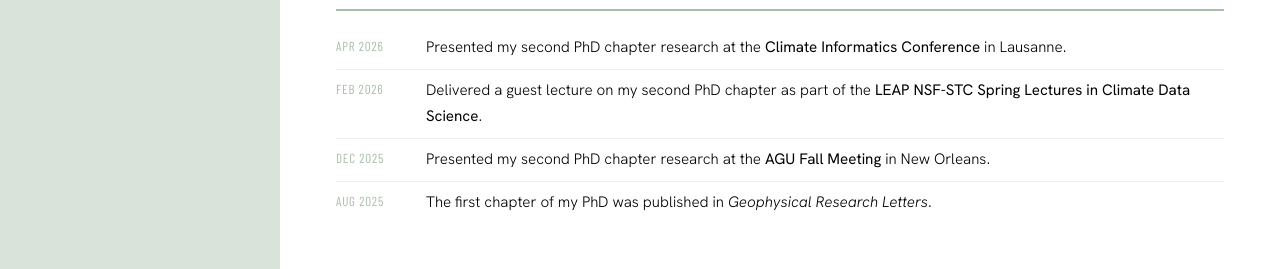
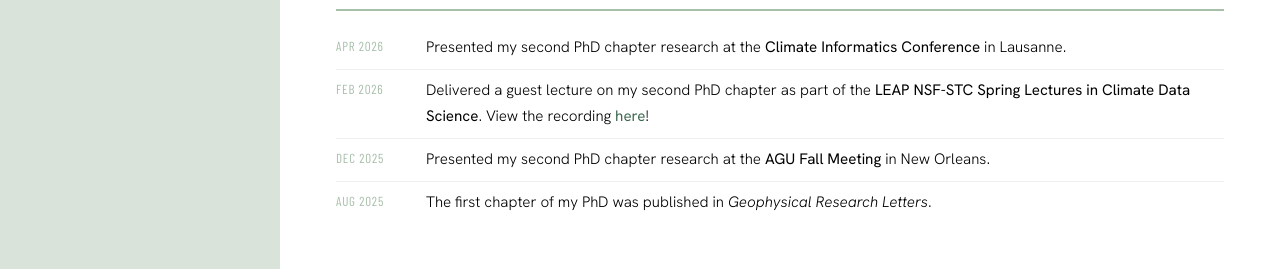
Before and after one commit to savannahferretti/savannahferretti.github.io, a Jekyll site: the page built from pages/index.md, in a window 1280 px wide and 1127 px high. Shown: the part 855-1124 px from the top of the window. Built offline with Jekyll 4.4.1, drawn with Linux system fonts in a browser that asks for light colours; a style sheet for code colours, icons or effects is not loaded.

Commit message:
Enhance guest lecture entry with recording link
Added a link to the recording of the guest lecture.

```diff
--- a/pages/index.md
+++ b/pages/index.md
@@ -29,7 +29,9 @@ I’m originally from Long Island, New York. I studied Earth and Atmospheric Sci
   </tr>
   <tr>
     <td>Feb 2026</td>
-    <td>Delivered a guest lecture on my second PhD chapter as part of the <strong>LEAP NSF-STC Spring Lectures in Climate Data Science</strong>.</td>
+    <td>Delivered a guest lecture on my second PhD chapter as part of the
+  <strong>LEAP NSF-STC Spring Lectures in Climate Data Science</strong>.
+  View the recording <a href="https://www.youtube.com/watch?v=d46HIw8e1XI">here</a>!</td>
   </tr>
   <tr>
     <td>Dec 2025</td>
```
